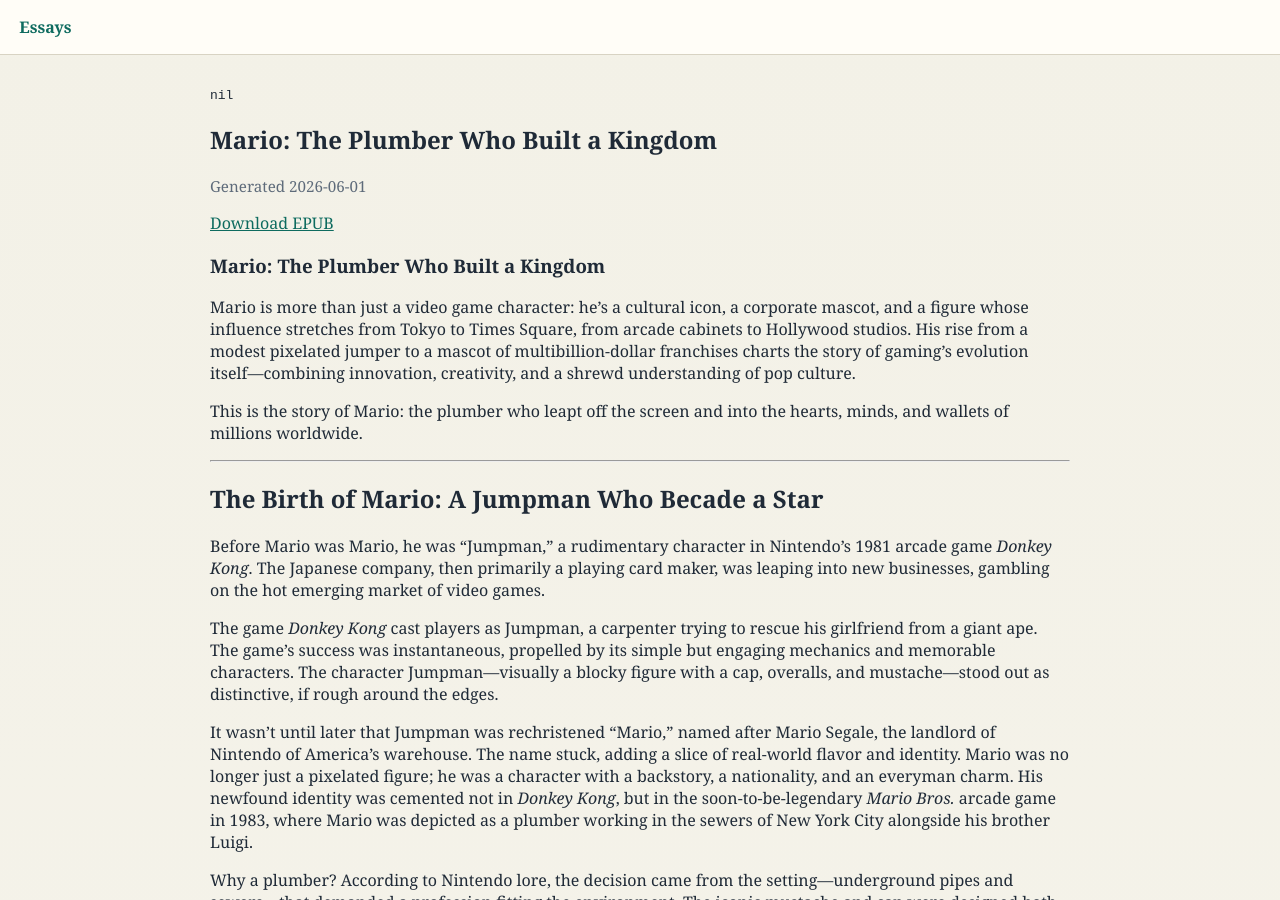
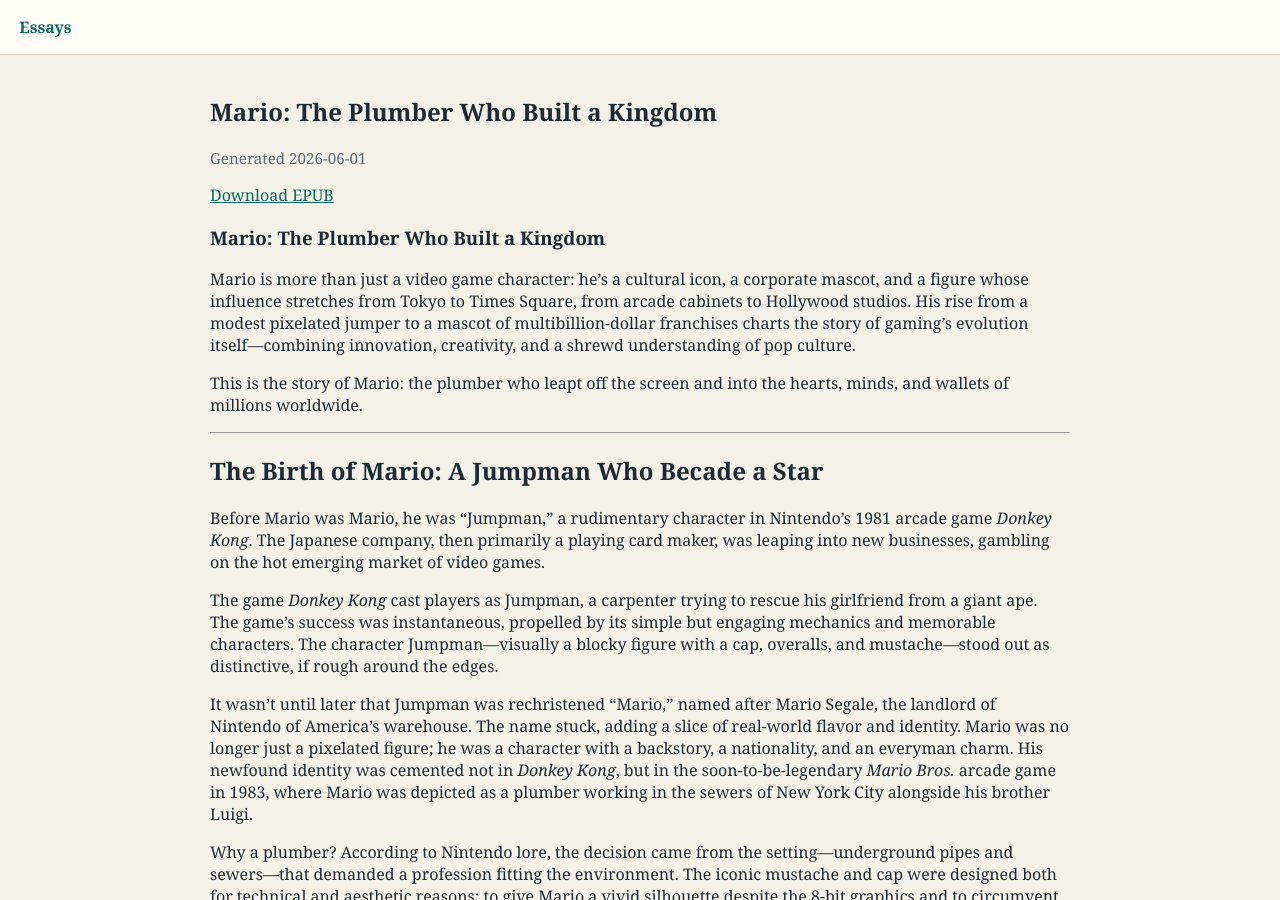
Before and after one commit to dfbr/emailMeAnEssay, a Jekyll site: the page built from docs/_posts/2026-06-01-mario-the-plumber-who-built-a-kingdom.md, in a window 1280 px wide and 900 px high. Built offline with Jekyll 4.4.1, drawn with Linux system fonts in a browser that asks for light colours.

Commit message:
Update essay.html

```diff
--- a/docs/_layouts/essay.html
+++ b/docs/_layouts/essay.html
@@ -3,7 +3,6 @@
 ---
 <article class="essay">
   <header class="essay-header">
-    <pre>{{ preview_image | inspect }}</pre>
     {% if preview_image and preview_image != blank %}
     <img src="{{ preview_image | relative_url }}" alt="Preview image for {{ page.title }}" class="essay-preview-image" />
     {% endif %}
```
